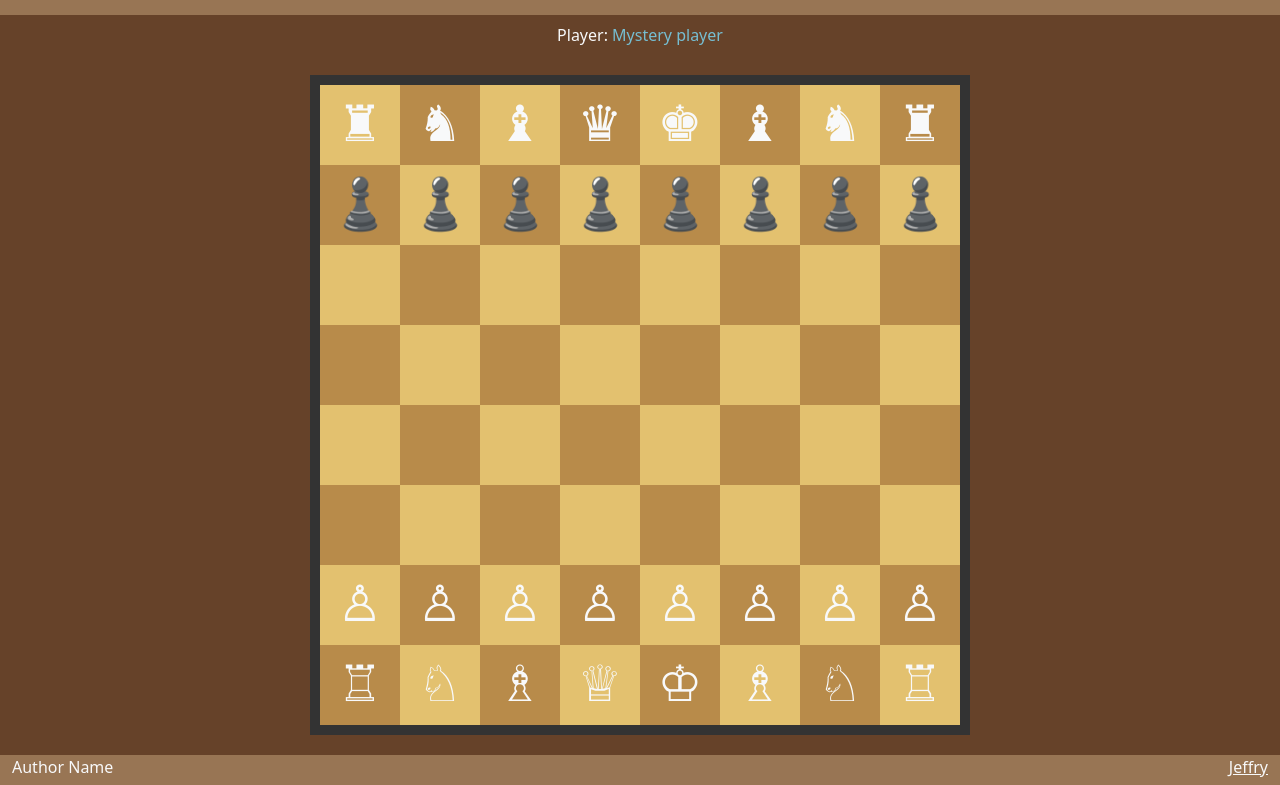
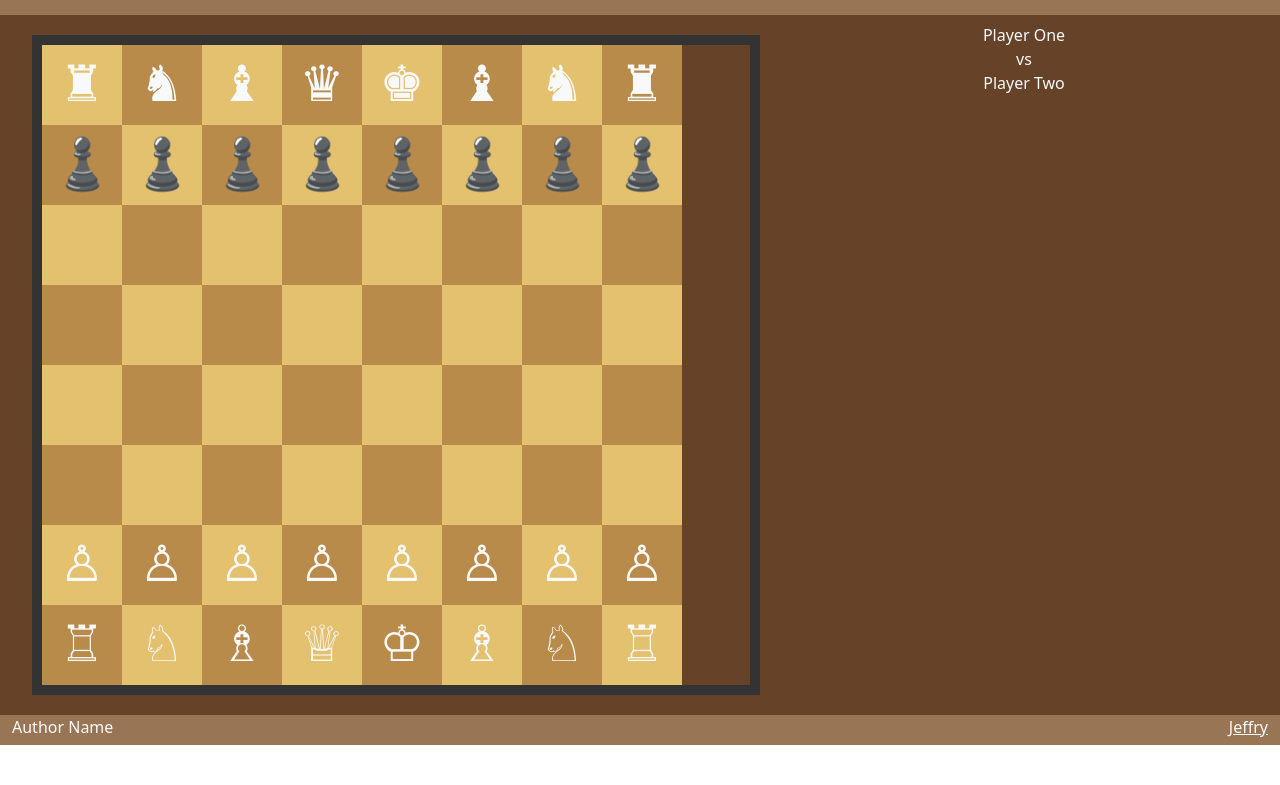
Before and after one commit to jminyoon/startup, a plain HTML site: page play.html in a window 1280 px wide. Shown: the part 65-850 px from the top of the page. After the commit the page ends 810 px from the top, so only its background shows below. Drawn offline with nearby package versions, Linux system fonts and the light colour scheme.

Commit message:
slight changes

```diff
--- a/main.css
+++ b/main.css
@@ -2,6 +2,7 @@ body {
     display: flex;
     flex-direction: column;
     min-width: 375px;
+    flex: 10;
 }
 
 header {
@@ -10,7 +11,7 @@ header {
 }
 
 main {
-    flex: 1 calc(100vh - 110px);
+    flex: 10 calc(100vh - 110px);
     display: flex;
     flex-direction: column;
     align-items: center;
@@ -47,21 +48,27 @@ footer a {
     color: rgb(246, 239, 158);
 }
 
-.players {
-    flex: 1;
-    width: 100%;
-    padding: 0.5em;
-}
-
 .player-name {
     color: rgb(118, 190, 210);
 }
 
 .game {
+    display: flex;
+    flex-direction: row;
+    width: 100%;
+    flex: 10;
+}
+.board {
     width: 660px;
     height: 660px;
     margin: 20px;
     border: 10px solid #333;
+    flex: 6;
+}
+.players {
+    flex: 4;
+    width: 100%;
+    padding: 0.5em;
 }
 .black {
     float: left;
--- a/play.html
+++ b/play.html
@@ -37,10 +37,6 @@
         </header>
 
         <main class="container-fluid text-center">
-            <div class="players">
-                Player:
-                <span class="player-name">Mystery player</span>
-            </div>
             <div class="game">
                 <div class="board">
                     <div class="white">&#9820;</div>
@@ -115,7 +111,11 @@
                     <div class="black">&#9816;</div>
                     <div class="white">&#9814;</div>
                 </div>
-                <div class="player-cards"></div>
+                <div class="players">
+                    <div class="player_one">Player One</div>
+                    <div class="verses">vs</div>
+                    <div class="player_two">Player Two</div>
+                </div>
             </div>
         </main>
 
```
